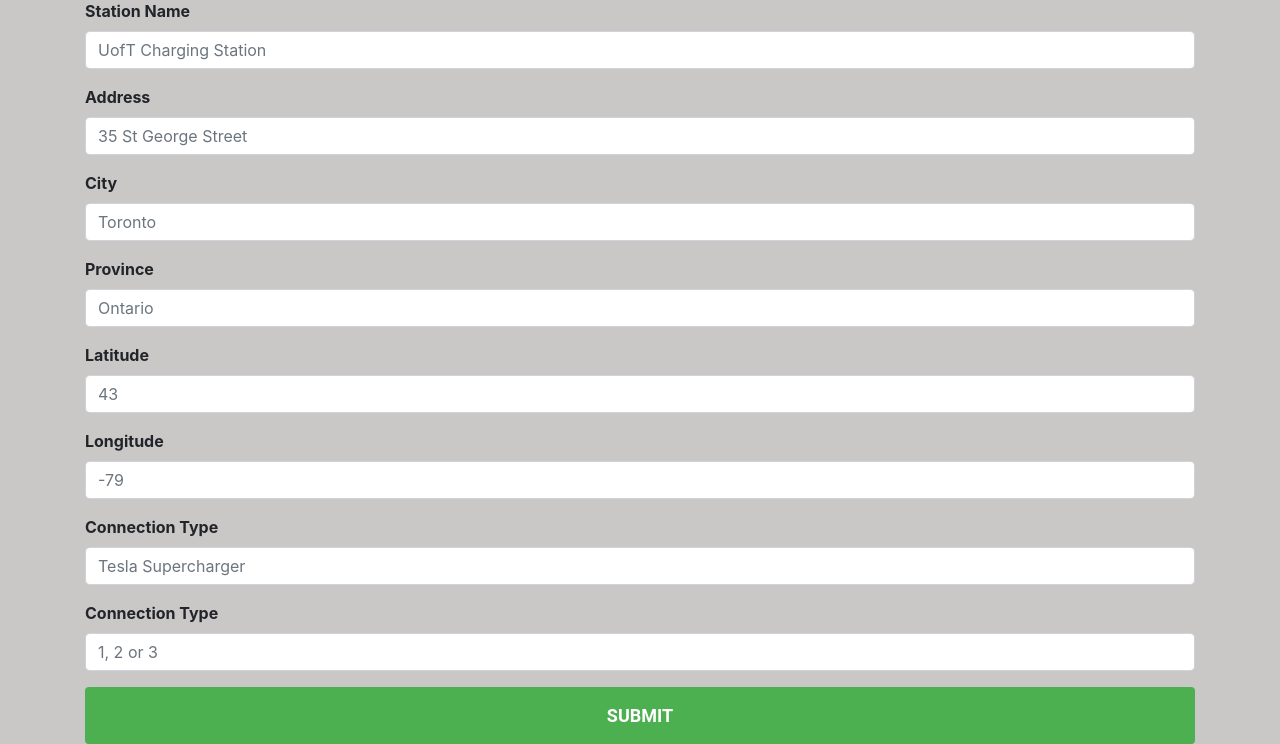
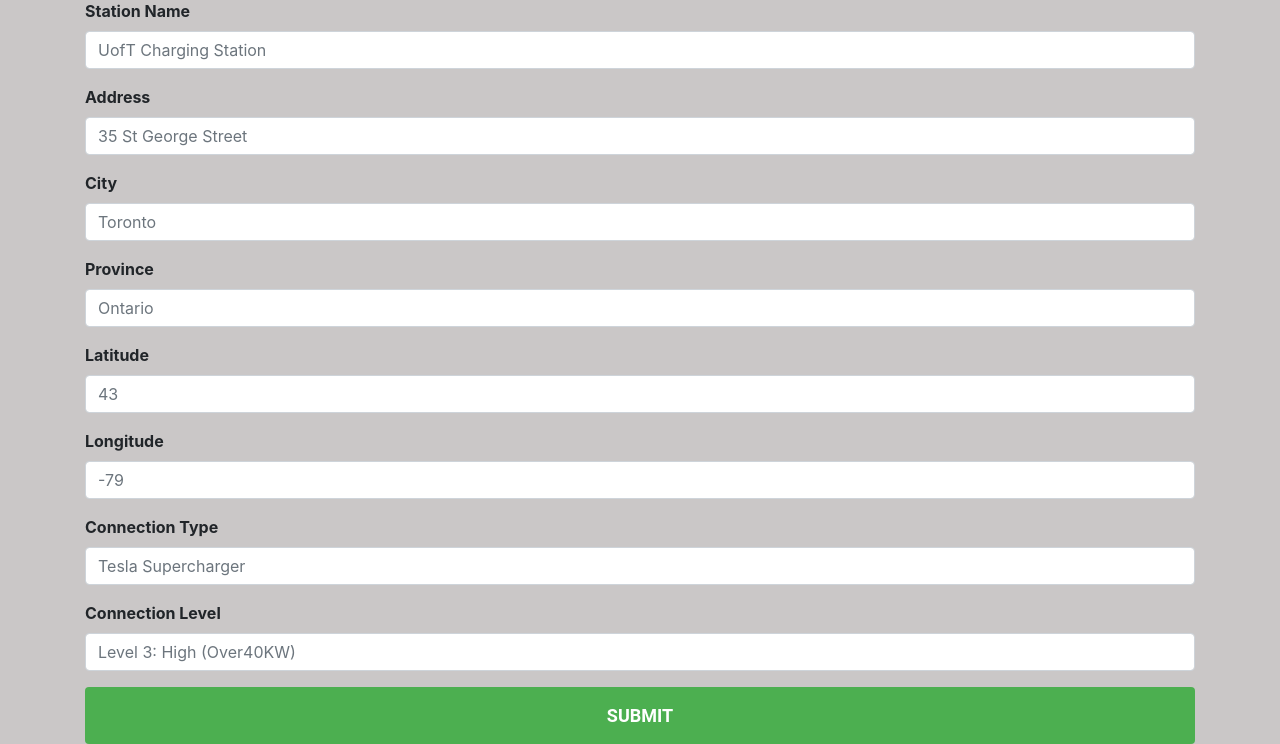
Before and after one commit to chuhaovince/UofT-Data-Bootcamp-Project-2, a Flask app: page /add in a window 1280 px wide. Shown: the part 313-1057 px from the top of the page. Run offline with Flask 2, Linux system fonts and the light colour scheme; some libraries are stand-ins or nearby versions.

Commit message:
Edited a location form

```diff
--- a/Electric_Charging_Stations/app.py
+++ b/Electric_Charging_Stations/app.py
@@ -49,27 +49,31 @@ def home():
 @app.route("/add", methods=["GET", "POST"])
 def add():
     if request.method == "POST":
-        addressTitle = request.form["addresstitle"]
-        address = request.form["address"]
+        addressTitle = request.form["Title"]
+        address = request.form["Address"]
         town = request.form["town"]
         province = request.form["state"]
         lat = request.form["Lat"]
         lng = request.form["Lon"]
-        connectionTitle = request.form["connextiontitle"]
-        levelID = request.form["levelid"]
+        connectionTitle = request.form["Plug_type"]
+        levelID = request.form["Level"]
 
         new_location = {
             "AddressInfo" : {
                 "Title" : addressTitle,
                 "AddressLine1" : address,
                 "Town" : town,
-                "StateOrProvince" : province,
+                "StateOrProvince" : province
             },
             "Latitude" : lat,
             "longitude" : lng,
             "Connections" : [{
-                "Title" : connectionTitle,
-                "LevelID" : levelID
+                "ConnectionType" : {
+                    "Title" : connectionTitle
+                },
+                "Level" : {
+                    "Title" : levelID
+                }
             }]
         }
         # Insert the new location data into database collection called stations
--- a/Electric_Charging_Stations/templates/Add.html
+++ b/Electric_Charging_Stations/templates/Add.html
@@ -75,8 +75,8 @@
             </div>
 
             <div class="form-group">
-            <label for="levelID"><strong>Connection Type</strong></label>
-            <input type="text" class="form-control" id="levelID" name="Level" placeholder="1, 2 or 3">
+            <label for="levelID"><strong>Connection Level</strong></label>
+            <input type="text" class="form-control" id="levelID" name="Level" placeholder="Level 3: High (Over40KW)">
             </div>
 
             <input type="submit" value="submit" class="btn btn-default">
```
